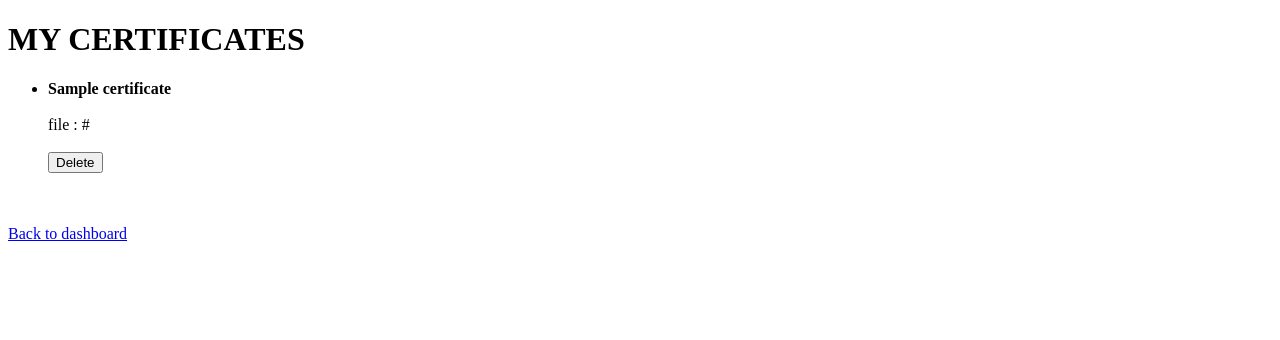
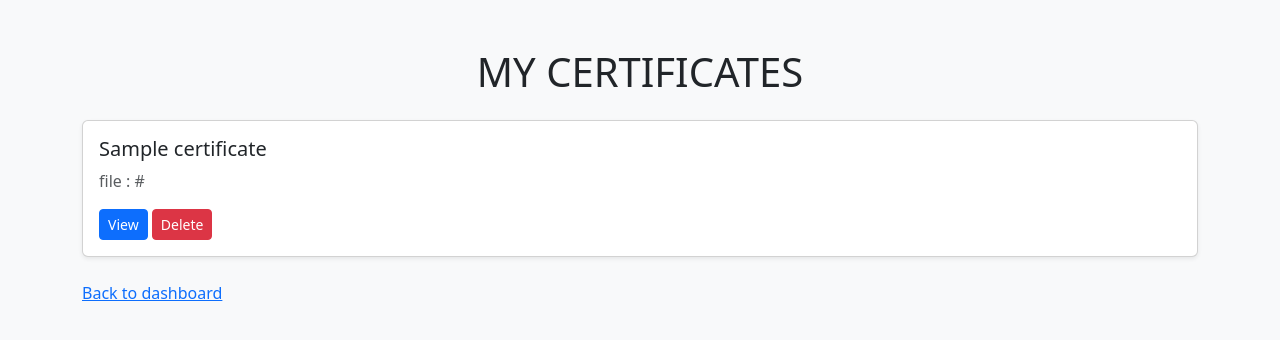
Before and after one commit to Khushii412/certificateVault, a Flask app: page /certificates in a window 1280 px wide. Shown: the top 340 px of the page. Run offline with Flask 3, Linux system fonts and the light colour scheme; the visitor is signed in with stand-in values (Sample User, id 1); a database or web service that is not in the repository returns one stand-in record (values such as "Sample title"); some libraries are stand-ins or nearby versions.

Commit message:
view certificate in new tab , UI in certificate page and delete pop up to confirm before deleting

```diff
--- a/app.py
+++ b/app.py
@@ -153,6 +153,8 @@ def certificates():
     print(certs)
     return render_template("certificates.html", certs = certs)
 # delete route
+
+
 print("Delete route loaded")
 @app.route('/delete/<int:id>')
 def delete_certificate(id):
@@ -185,9 +187,13 @@ def delete_certificate(id):
 
 
 # route to serve uploaded files
-@app.route("/uploads/<filename>")
+
+# view certificate(bring cert from directory to view)
+@app.route('/uploadedFile/<filename>')
 def uploaded_file(filename):
-    return send_from_directory(app.config["UPLOAD_FOLDER"], filename)
+    return send_from_directory(app.config['UPLOAD_FOLDER'],filename)
+
+
 # logout route-
 @app.route("/logout")
 def logout():
--- a/templates/certificates.html
+++ b/templates/certificates.html
@@ -2,24 +2,33 @@
 <html>
     <head>
         <title>certificate page</title>
+        <link href="https://cdn.jsdelivr.net/npm/bootstrap@5.3.0/dist/css/bootstrap.min.css" rel="stylesheet">
     </head>
-    <body>
-        <h1>MY CERTIFICATES </h1>
-        <ul>
-            {% for cert in certs%}
-                <li>
-                    <strong>{{ cert[1]}} </strong>
-                    <br><br>
-                    file : {{cert[2]}}
-                    <br><br>
-                    <a href = "/delete/{{ cert[0]}}">
-                        <button>Delete</button>
-                    </a>
-                    </li>
-                <br>
-            {% endfor %}
-            </ul><br>
-            <a href="/dashboard">Back to dashboard</a>
+    <body class="bg-light">
+        <div class="container mt-5">
+            <h1 class="text-center mb-4">MY CERTIFICATES </h1>
+
+                {% for cert in certs%}
+                    <div class="card mb-4 shadow-sm">
+                        <div class="card-body">
+
+                                <h5 class="card-title color-red">{{cert[1]}} </h5>
+
+                                <p class="card-text text-muted">file : {{cert[2]}}
+                                </p>
+
+                                <a href="/uploadedFile/{{cert[2]}}" class="btn btn-primary btn-sm" target="_blank">View</a>
+                                <a href ="/delete/{{ cert[0]}}" class="btn btn-danger btn-sm" onclick="return confirm('Are you sure you want to delete?');">
+                                    Delete
+                                </a>
+
+                            <br>
+                        </div>
+                    </div>
+                {% endfor %}
+
+                <a href="/dashboard">Back to dashboard</a>
+        </div>
         </body>
     </html>
 
```
